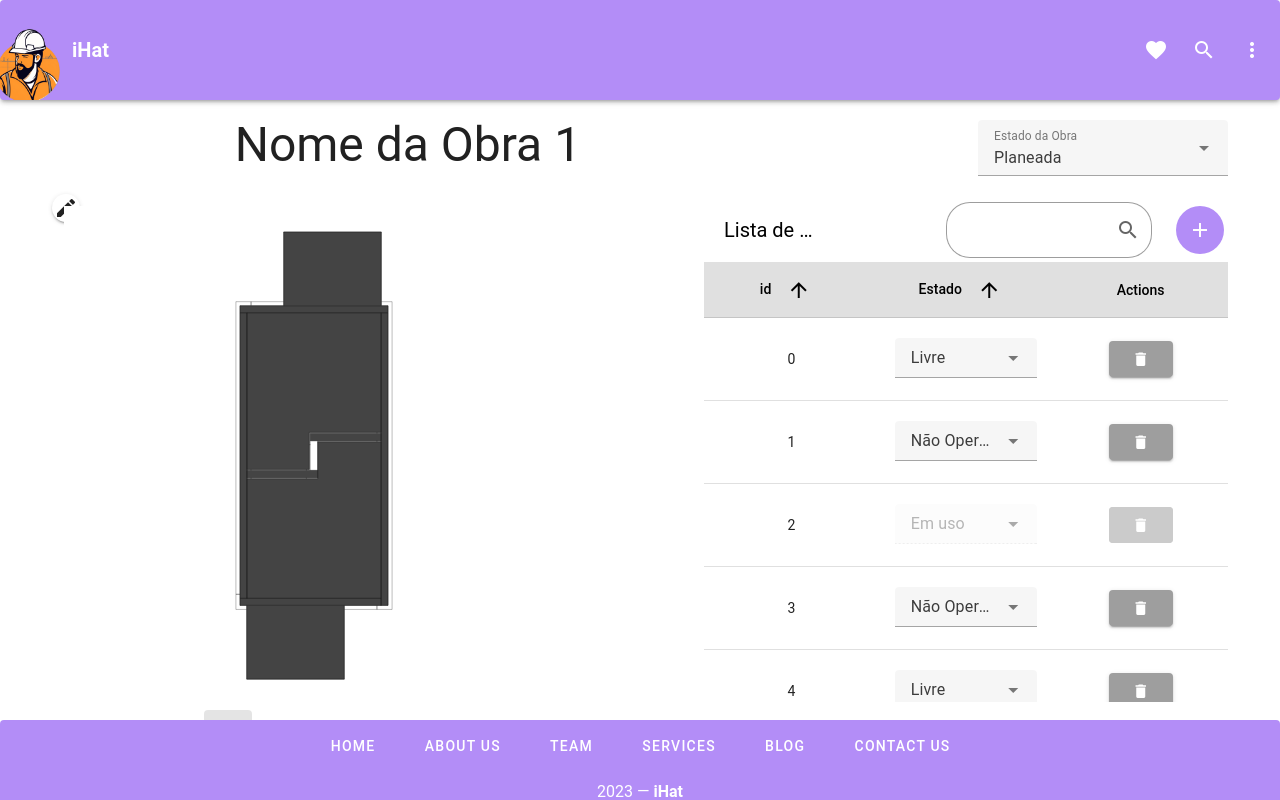
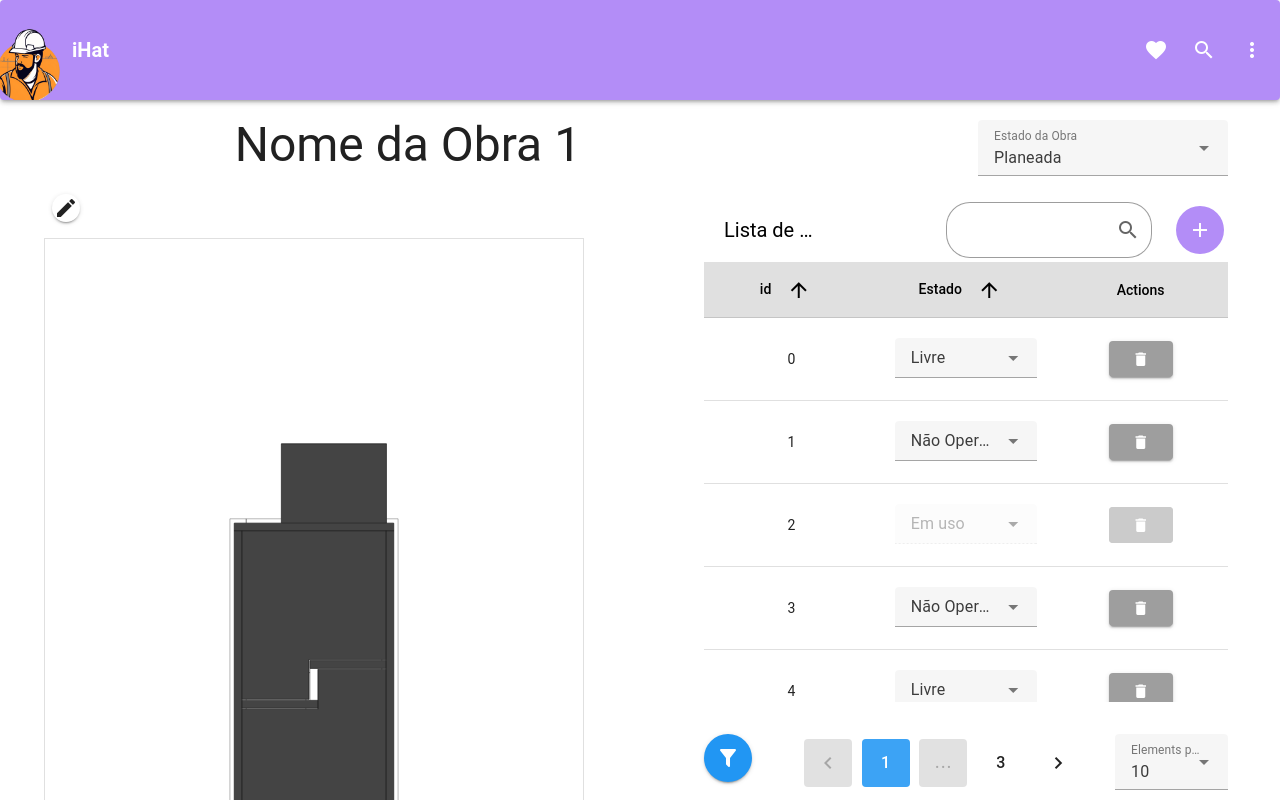
Before and after one commit to DiogoVieira63/iHat, a Vue app in the folder frontend/: page / in a window 1280 px wide. Both pictures are taken after a click on the element "Obra1". Shown: the top 800 px of the page. Built offline with nearby package versions, Linux system fonts and the light colour scheme.

Commit message:
Combine Map Editor and Map

```diff
--- a/frontend/src/components/Map.vue
+++ b/frontend/src/components/Map.vue
@@ -1,56 +1,74 @@
-<template>
-    <div class="center">
-      <div>
-        <v-img
-          class="bg-white"
-          width="500"
-          :aspect-ratio="1"
-          :src="getCurrentImage"
-          cover
-        ></v-img>
-      </div>
-      <div>
-        <v-row align="center">
-            <v-col align="center">
-                <v-pagination
-                  v-model="page"
-                  :length="imageUrls.length"
-                  :total-visible="5"
-                ></v-pagination>
-            </v-col>
-            <v-col align="center">
-                <v-btn prepend-icon="$edit" variant="tonal" color="primary">
-                    Editar zonas de risco
-                </v-btn>
-            </v-col>
-        </v-row>
-      </div>
-    </div>
-</template>
+<script setup>
+import { ref, computed } from 'vue'
+import MapEditor from "@/components/MapEditor.vue"
+import Confirmation from "@/components/Confirmation.vue"
+import { useDisplay } from 'vuetify'
+//
+// Destructure only the keys you want to use
+const { mdAndDown } = useDisplay()
 
 
-<script>
-  export default {
-    data() {
-      return {
-        page: 1,
-        imageUrls: [
+const page = ref(1)
+const edit = ref(false)
+const imageUrls = [
   '/Duplex-0.svg',
   '/Duplex-1.svg',
   '/Duplex-2.svg',
   '/Duplex-3.svg',
-        ],
-      };
-    },
-    computed: {
-      getCurrentImage() {
-        const currentIndex = this.page - 1;
-        const validIndex = Math.min(Math.max(currentIndex, 0), this.imageUrls.length - 1);
-        return this.imageUrls[validIndex];
-      },
-    },
-  };
+]
+
+const getCurrentImage = computed(() => {
+  const currentIndex = page.value - 1
+  const validIndex = Math.min(Math.max(currentIndex, 0), imageUrls.length - 1)
+  return imageUrls[validIndex]
+})
+
+
+const saveEdit = (confirmation) => {
+  if (confirmation) {
+    console.log("Save")
+  }
+  else {
+    console.log("Cancel")
+  }
+  edit.value = false
+}
+
+
+
 </script>
+
+
+<template>
+  <template v-for="image in imageUrls">
+    <map-editor :active="image === getCurrentImage" :edit="edit" :svg-src="image"></map-editor>
+  </template>
+  <v-container>
+    <v-row>
+      <v-spacer />
+      <v-col cols="10" md="8">
+        <v-pagination v-model="page" :length="imageUrls.length" :total-visible="5"></v-pagination>
+      </v-col>
+      <v-col cols="2" md="4" class="mt-3">
+        <v-btn v-if="!edit" prepend-icon="$edit" variant="tonal" color="primary" @click="edit = !edit">
+          {{ mdAndDown ? '' : 'Editar' }}
+        </v-btn>
+        <confirmation v-else title="Confirmação" :function="saveEdit">
+          <template #button="{ prop }">
+            <v-btn v-bind="prop" color="primary" prepend-icon='mdi-content-save'>
+              {{ mdAndDown ? '' : 'Terminar Edição' }}
+            </v-btn>
+          </template>
+          <template v-slot:message>
+            Pretende guardar a edição do mapa?
+          </template>
+        </confirmation>
+      </v-col>
+      <v-spacer />
+    </v-row>
+  </v-container>
+</template>
+
 
 <style>
 .center {
@@ -58,6 +76,7 @@
   flex-direction: column;
   align-items: center;
   justify-content: center;
-    height: 70vh; /* Optional: Center content vertically within the viewport */
+  height: 70vh;
+  /* Optional: Center content vertically within the viewport */
 }
 </style>
--- a/frontend/src/components/MapEditor.vue
+++ b/frontend/src/components/MapEditor.vue
@@ -1,34 +1,50 @@
-<script setup>
+<script setup >
 import { onMounted } from 'vue';
-import { ref, watch, nextTick } from 'vue';
+import { computed } from 'vue';
+import { ref, watch, nextTick, onUpdated} from 'vue';
+import { useDisplay } from 'vuetify'
 
-const width = 700;
 let id = 0;
 
+const props = defineProps({
+    svgSrc: {
+        type: String,
+        required: true,
+    },
+    edit: {
+        type: Boolean,
+        required: true,
+    },
+    active: {
+        type: Boolean,
+        required: true,
+    }
+});
+
+const coef = 0.6;
+const baseWidth = 1052 * coef;
+const baseHeight = 1488 * coef;
+const ratio = baseWidth / baseHeight;
+const coefSvg = ref(1)
+
+const svgWidth = ref(baseWidth);
+const svgHeight = ref(baseHeight)
+const { width, height } = useDisplay()
 
 const polygons = ref({});
 const drawPoints = ref([]);
 const polygonPoints = ref([]);
 const randomPoints = ref([]);
 const zones = ref([]);
-const imageSrc = ref('/Duplex-0.svg');
 const selectedZone = ref(null);
 const toggle = ref(null);
 const intersected = ref({});
 
 const svg = ref(null);
-const rect = ref(null);
 const polygonsDom = ref(null);
 
-onMounted(() => {
-    nextTick(() => {
-        rect.value = svg.value.getBoundingClientRect();
-        console.log("Rect2", rect);
-    });
-});
 
-
-watch(toggle, (newValue, oldValue) => {
+const updateEditButton = ((newValue) => {
     if (newValue === "startDraw") {
         startDrawing();
     } else if (newValue === "endDraw") {
@@ -46,7 +62,11 @@ watch(toggle, (newValue, oldValue) => {
         intersected.value = {};
         toggle.value = null;
     }
-});
+})
+
+onUpdated(() => {
+    console.log("Updated " + props.svgSrc);
+})
 
 const startDrawing = () => {
     polygonPoints.value = [];
@@ -61,13 +81,8 @@ const endDrawing = () => {
 
 const svgClick = (e) => {
     if (toggle.value === "startDraw" || toggle.value === "addMark") {
-        const x =
-            ((e.clientX - rect.value.left) * width) /
-            rect.value.width;
-        const y =
-            ((e.clientY - rect.value.top) * width) / //change to height
-            rect.value.height;
-
+        const x = e.offsetX;
+        const y = e.offsetY;
         if (toggle.value === "startDraw") {
             polygonPoints.value.push({ x, y });
             createPoint(drawPoints, x, y);
@@ -82,13 +97,14 @@ const createPoint = (array, x, y) => {
     const point = {}
     point['x'] = x
     point['y'] = y
+    point['coef'] = coefSvg.value
     array.value.push(point);
 };
 
 const createPolygon = (points) => {
     if (points.length >= 3) {
         const pointString = points.map(point => `${point.x},${point.y}`).join(' ');
-        let polygon = { "points": pointString, "id": id, stroke: "none" }
+        let polygon = { "points": pointString, "id": id, stroke: "none", coef: coefSvg.value }
         polygons.value[id] = polygon;
         zones.value.push(polygon);
         selectZone(id);
@@ -139,7 +155,6 @@ const checkIfIntersect = () => {
             point.x = p.x;
             point.y = p.y;
             if (polygon.isPointInFill(point) || polygon.isPointInStroke(point)) {
-                console.log("Intersect", polygon.id);
                 int[polygon.id].push(p);
             }
         }
@@ -147,8 +162,26 @@ const checkIfIntersect = () => {
     intersected.value = int;
 }
 
+const onResize = () => {
+    let coefX = width.value / 2 / baseWidth;
+    svgWidth.value = coefX > 1 ? baseWidth : baseWidth * coefX;
+    svgHeight.value = svgWidth.value / ratio;
+    coefSvg.value = svgWidth.value / baseWidth;
+}
 
-const viewBox = `0 0 ${width} ${width}`
+
+const viewBox = computed(() => {
+    return `0 0 ${svgWidth.value} ${svgHeight.value}`
+})
+
+function transform(value) {
+    if (!value) {
+        return `scale(${coefSvg.value})`
+    }
+    let res = coefSvg.value / value;
+    return `scale(${res})`
+}
+
 
 </script>
 
@@ -156,23 +189,49 @@ const viewBox = `0 0 ${width} ${width}`
 
 
 <template>
-    <v-btn-toggle v-model="toggle" color="info" variant="outlined">
-        <v-btn value="startDraw">Start Drawing</v-btn>
-        <v-btn value="endDraw" :disabled="toggle != 'startDraw' || drawPoints.length < 3">End Drawing</v-btn>
-        <v-btn value="deleteZone" :disabled="selectedZone == null">Delete Zone</v-btn>
-        <v-btn value="addMark">Add Marker</v-btn>
-        <v-btn value="clear">Clear</v-btn>
-    </v-btn-toggle>
-    <svg @click="svgClick" ref="svg" id="my-svg" :width=width :height=width :viewBox="viewBox" class="border">
-        <image :xlink:href="imageSrc" x="0" y="0" :width="width" :height="width" />
-        <polygon v-for="(polygon, id) in polygons" ref="polygonsDom" :id="id" :points="polygon.points" fill="red"
-            fill-opacity="0.5" @click="selectZone(id)" :stroke="polygon.stroke" />
-        <circle v-for="point in drawPoints" :cx="point.x" :cy="point.y" r="3" fill="red" />
-        <circle v-for="point in randomPoints" :cx="point.x" :cy="point.y" r="3" fill="red" />
-    </svg>
-    <p v-for="(points, id) in intersected" :key="id">
-        Zone {{ id }}: {{ points.length }}
-    </p>
+    <v-container v-if="active">
+        <v-row justify="center">
+            <svg @click="svgClick" ref="svg" id="my-svg" :width=svgWidth :height=svgHeight :viewBox="viewBox"
+                v-resize="onResize" class="border justify-center">
+                <image :xlink:href="props.svgSrc" x="0" y="0" :width="svgWidth" :height="svgHeight" />
+                <polygon v-for="(polygon, id) in polygons" ref="polygonsDom" :id="id" :points="polygon.points" fill="red"
+                    fill-opacity="0.5" @click="selectZone(id)" :stroke="polygon.stroke"
+                    :transform="transform(polygon.coef)" />
+                <circle v-for="point in drawPoints" :cx="point.x" :cy="point.y" r="3" fill="red"
+                    :transform="transform(point.coef)" />
+                <circle v-for="point in randomPoints" :cx="point.x" :cy="point.y" r="3" fill="red"
+                    :transform="transform(point.coef)" />
+            </svg>
+        </v-row>
+        <v-row v-if="props.edit" justify="center">
+            <v-btn-toggle v-model="toggle" color="info" variant="outlined" @update:model-value="updateEditButton">
+                <v-tooltip text="Start Polygon">
+                    <template v-slot:activator="{ props }">
+                        <v-btn v-bind="props" icon="mdi-play" value="startDraw"></v-btn>
+                    </template>
+                </v-tooltip>
+                <v-tooltip text="End Polygon">
+                    <template v-slot:activator="{ props }">
+                        <v-btn v-bind="props" icon="mdi-plus" value="endDraw"
+                            :disabled="toggle != 'startDraw' || drawPoints.length < 3"></v-btn>
+                    </template>
+                </v-tooltip> <v-tooltip text="Delete Zone">
+                    <template v-slot:activator="{ props }">
+                        <v-btn v-bind="props" icon="mdi-delete" value="deleteZone" :disabled="selectedZone == null"></v-btn>
+                    </template>
+                </v-tooltip> <v-tooltip text="Add Marker">
+                    <template v-slot:activator="{ props }">
+                        <v-btn v-bind="props" icon="mdi-map-marker" value="addMark"></v-btn>
+                    </template>
+                </v-tooltip>
+                <v-tooltip text="Clear">
+                    <template v-slot:activator="{ props }">
+                        <v-btn v-bind="props" icon="mdi-broom" value="clear"></v-btn>
+                    </template>
+                </v-tooltip>
+            </v-btn-toggle>
+        </v-row>
+    </v-container>
 </template>
 
 
```
Lines whose indentation alone changed are shown as unchanged.
